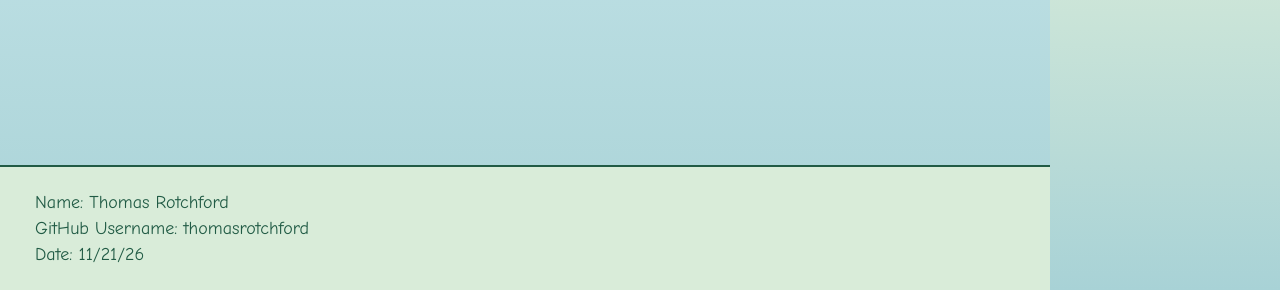
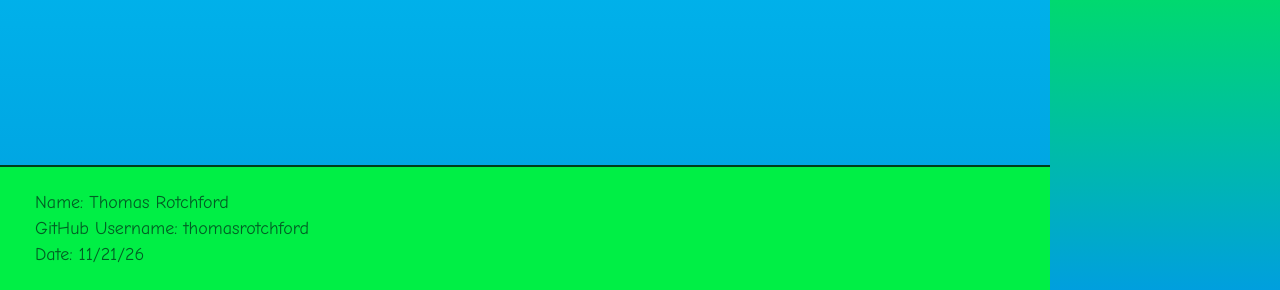
Before and after one commit to thomasrotchford/lesson-9, a plain HTML site: page index.html in a window 1280 px wide. Shown: the part 510-800 px from the top of the page. Drawn offline with Linux system fonts and the light colour scheme.

Commit message:
final update

```diff
--- a/css/lsn9-styles.css
+++ b/css/lsn9-styles.css
@@ -8,25 +8,27 @@ Instructor: Brian Thurber
 
 @import url('https://fonts.googleapis.com/css2?family=Comic+Neue:wght@400;700&family=Fredoka:wght@400;600&family=Fira+Code&display=swap');
 
+
 :root {
-    --sky-blue: #D7F0F5;
-    --deep-blue: #A8D2D6;
-    --green: #215B45;
-    --dark-green: #153F32;
-    --light-green: #D9ECD9;
-    --yellow: #FFE08A;
-    --light-yellow: #FFF5D4;
+    --sky-blue: #00CFFF;
+    --deep-blue: #009FDE;
+    --green: #005E24;
+    --dark-green: #003D1B;
+    --light-green: #00EF45;
+    --yellow: #FFD000;
+    --light-yellow: #FFEA00;
     --white: #FFFFFF;
 
     --background-color: var(--sky-blue);
-    --text-color: var(--green);
+    --text-color: var(--dark-green);
     --nav-color: var(--yellow);
-    --border-color: var(--green);
+    --border-color: var(--dark-green);
 
     --body-font: 'Comic Neue', 'Trebuchet MS', Arial, sans-serif;
     --heading-font: 'Fredoka', Verdana, Arial, sans-serif;
     --code-font: 'Fira Code', Consolas, 'Courier New', monospace;
 }
+
 
 body {
     margin: 0;
```
